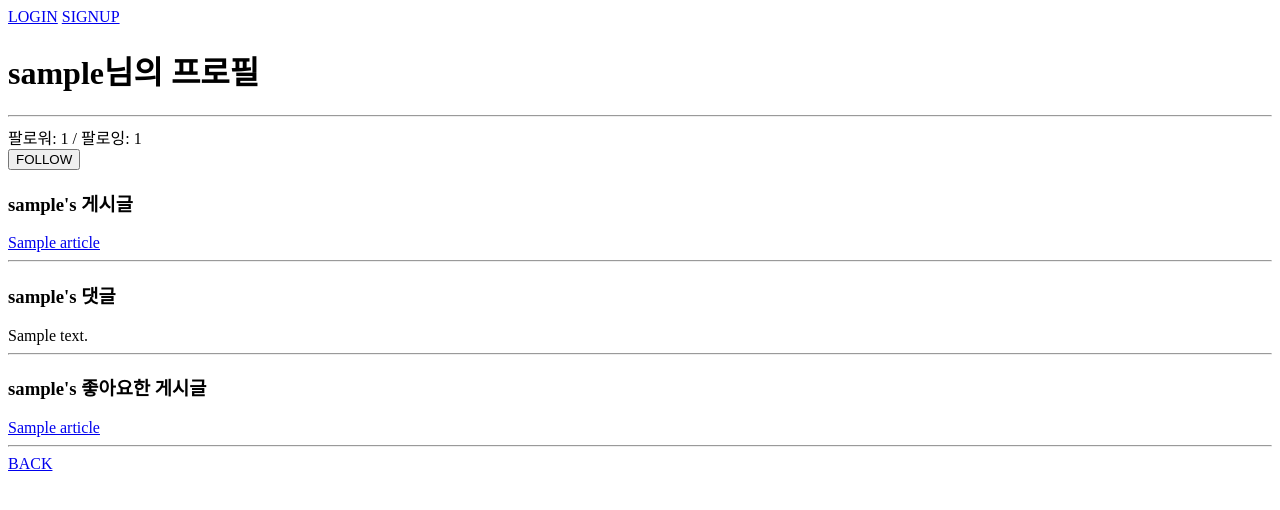
After one commit to hhejo/dj-pjt, a Django app: a page that uses templates/base.html in a window 1280 px wide. The commit adds this page. Shown: the top 510 px of the page. Run offline with Django 3.2, Linux system fonts and the light colour scheme; tables that the repository leaves empty hold one stand-in row (values such as "Sample post").

Commit message:
like, profile, follow complete

```diff
--- a/accounts/models.py
+++ b/accounts/models.py
@@ -1,5 +1,6 @@
 from django.contrib.auth.models import AbstractUser
+from django.db import models
 
 
 class User(AbstractUser):
-    pass
+    followings = models.ManyToManyField('self', symmetrical=False, related_name='followers')
--- a/accounts/urls.py
+++ b/accounts/urls.py
@@ -9,4 +9,6 @@ urlpatterns = [
     path('delete/', views.delete, name='delete'),
     path('update/', views.update, name='update'),
     path('password/', views.change_password, name='change_password'),
+    path('<int:user_pk>/follow/', views.follow, name='follow'),
+    path('<username>/', views.profile, name='profile'),
 ]
--- a/accounts/views.py
+++ b/accounts/views.py
@@ -1,5 +1,5 @@
-from django.shortcuts import render, redirect
-from django.contrib.auth import login as auth_login, logout as auth_logout, update_session_auth_hash
+from django.shortcuts import get_object_or_404, render, redirect
+from django.contrib.auth import login as auth_login, logout as auth_logout, update_session_auth_hash, get_user_model
 from django.contrib.auth.forms import AuthenticationForm, PasswordChangeForm
 from django.contrib.auth.decorators import login_required
 from django.views.decorators.http import require_http_methods, require_POST
@@ -85,3 +85,24 @@ def change_password(request):
         'form': form,
     }
     return render(request, 'accounts/change_password.html', context)
+
+
+def profile(request, username):
+    person = get_object_or_404(get_user_model(), username=username)
+    context = {
+        'person': person,
+    }
+    return render(request, 'accounts/profile.html', context)
+
+
+@require_POST
+def follow(request, user_pk):
+    if request.user.is_authenticated:
+        person = get_object_or_404(get_user_model(), pk=user_pk)
+        if person != request.user:
+            if person.followers.filter(pk=request.user.pk).exists():
+                person.followers.remove(request.user)
+            else:
+                person.followers.add(request.user)
+        return redirect('accounts:profile', person.username)
+    return redirect('accounts:login')
--- a/articles/models.py
+++ b/articles/models.py
@@ -4,6 +4,7 @@ from django.conf import settings
 
 class Article(models.Model):
     user = models.ForeignKey(settings.AUTH_USER_MODEL, on_delete=models.CASCADE)
+    like_users = models.ManyToManyField(settings.AUTH_USER_MODEL, related_name='like_articles')
     title = models.CharField(max_length=50)
     content = models.TextField()
     created_at = models.DateTimeField(auto_now_add=True)
--- a/articles/urls.py
+++ b/articles/urls.py
@@ -10,4 +10,5 @@ urlpatterns = [
     path('<int:article_pk>/update/', views.update, name='update'),
     path('<int:article_pk>/comments/', views.comments_create, name='comments_create'),
     path('<int:article_pk>/comments/<int:comment_pk>/delete/', views.comments_delete, name='comments_delete'),
+    path('<int:article_pk>/likes/', views.likes, name='likes'),
 ]
--- /dev/null
+++ b/templates/accounts/profile.html
@@ -0,0 +1,43 @@
+{% extends 'base.html' %}
+
+{% block content %}
+<h1>{{ person.username }}님의 프로필</h1><hr>
+<!-- 팔로우 -->
+{% with followers=person.followers.all followings=person.followings.all %}
+  <div>
+    <div>
+      팔로워: {{ followers|length }} / 팔로잉: {{ followings|length }}
+    </div>
+    {% if user != person %}
+      <form action="{% url 'accounts:follow' person.pk %}" method="post">
+        {% csrf_token %}
+        {% if user in followers %}
+          <button type="submit">UNFOLLOW</button>
+        {% else %}
+          <button type="submit">FOLLOW</button>
+        {% endif %}
+      </form>
+    {% endif %}
+  </div>
+{% endwith %}
+<!-- 작성 게시글 목록 -->
+<h3>{{ person.username }}'s 게시글</h3>
+{% for article in person.article_set.all %}
+  <div><a href="{% url 'articles:detail' article.pk %}">{{ article.title }}</a></div>
+{% endfor %}
+<hr>
+<!-- 작성 댓글 목록-->
+<h3>{{ person.username }}'s 댓글</h3>
+{% for comment in person.comment_set.all %}
+  <div>{{ comment.content }}</div>
+{% endfor %}
+<hr>
+<!-- 좋아요 게시글 목록 -->
+<h3>{{ person.username }}'s 좋아요한 게시글</h3>
+{% for article in person.like_articles.all %}
+  <div><a href="{% url 'articles:detail' article.pk %}">{{ article.title }}</a></div>
+{% endfor %}
+<hr>
+<!-- 뒤로가기 버튼 -->
+<a href="{% url 'articles:index' %}">BACK</a>
+{% endblock %}
--- a/templates/articles/index.html
+++ b/templates/articles/index.html
@@ -3,7 +3,7 @@
 {% block content %}
 <h1>INDEX</h1>
 {% for article in articles %}
-  <p>{{ article.user }}</p>
+  <p><a href="{% url 'accounts:profile' article.user.username %}">{{ article.user }}</a></p>
   <p><a href="{% url 'articles:detail' article.pk %}">{{ article.title }}</a></p>
   <p>{{ article.content }}</p><hr>
 {% endfor %}
--- a/templates/base.html
+++ b/templates/base.html
@@ -9,6 +9,7 @@
 <body>
   {% if user.is_authenticated %}
     <h3>{{ user }}님, 안녕하세요.</h3>
+    <a href="{% url 'accounts:profile' user.username %}">내 프로필</a>
     <form action="{% url 'accounts:logout' %}" method="post">
       {% csrf_token %}
       <button type="submit">LOGOUT</button>
```
Also changed, not shown: articles/views.py (+12 -0 lines), templates/articles/detail.html (+9 -0 lines), accounts/migrations/0002_user_followings.py (added), articles/migrations/0002_article_like_users.py (added).
